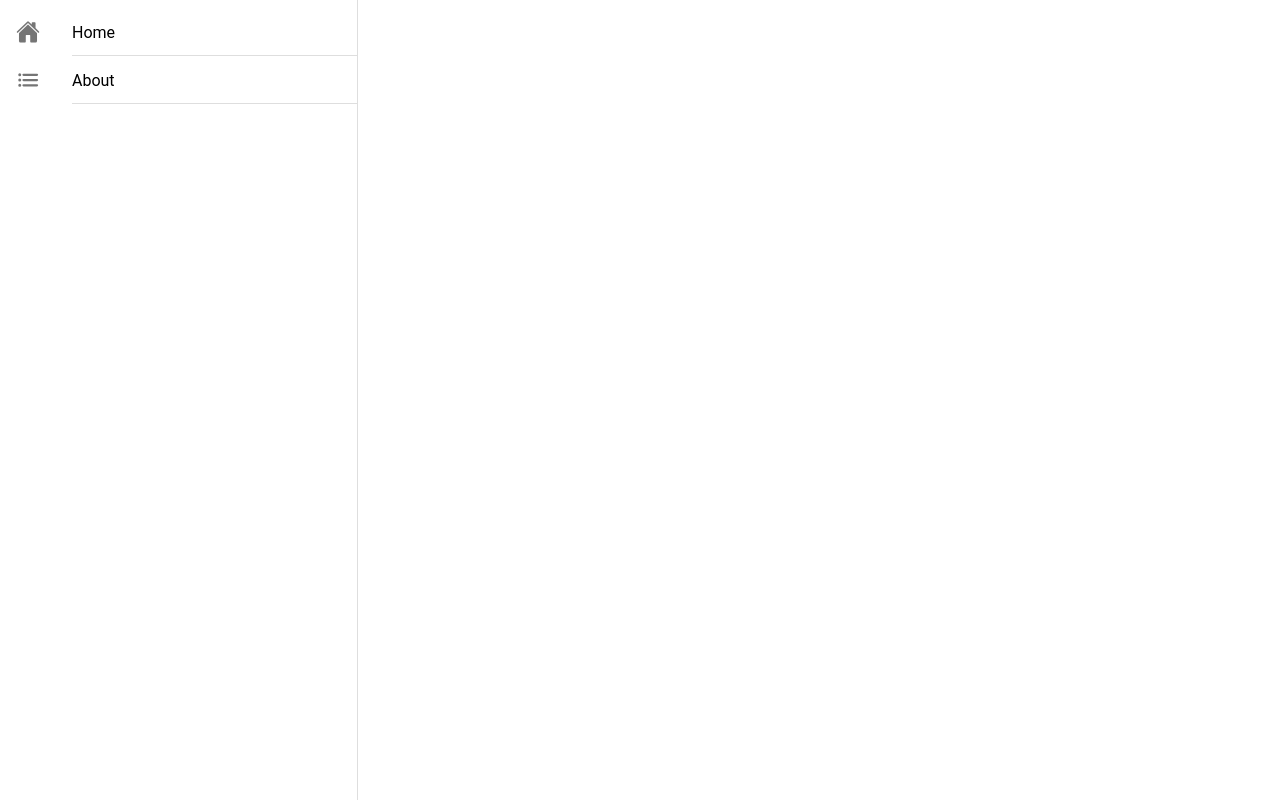
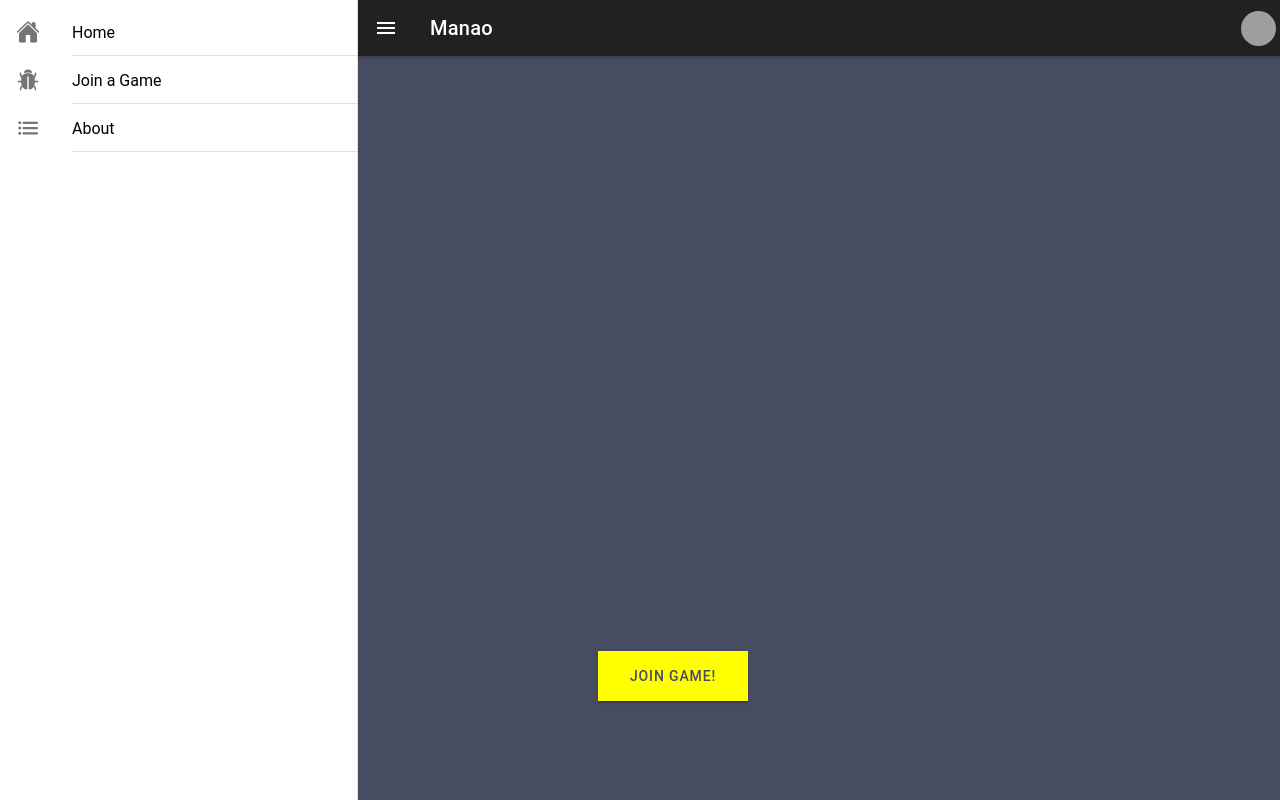
Before and after one commit to lydialawli/manao-ionic, a React (Create React App) app: page /home/join in a window 1280 px wide. Built offline with nearby package versions, Linux system fonts and the light colour scheme; grey boxes are pictures that could not be loaded; the HTML template or start-up script is replaced by a standard one.

Commit message:
added Join page

```diff
--- a/src/App.tsx
+++ b/src/App.tsx
@@ -6,8 +6,9 @@ import { AppPage } from './declarations';
 
 import Menu from './components/Menu';
 import Home from './pages/Home.jsx';
+import Join from './pages/Join.jsx';
 import About from './pages/About.jsx';
-import { home, list } from 'ionicons/icons';
+import { home, list, bug } from 'ionicons/icons';
 
 /* Core CSS required for Ionic components to work properly */
 import '@ionic/react/css/core.css';
@@ -35,6 +36,11 @@ const appPages: AppPage[] = [
     icon: home
   },
   {
+    title: 'Join a Game',
+    url: '/home/join',
+    icon: bug
+  },
+  {
     title: 'About',
     url: '/home/about',
     icon: list
@@ -48,6 +54,7 @@ const App: React.FC = () => (
         <Menu appPages={appPages} />
         <IonRouterOutlet id="main">
           <Route path="/home" component={Home} exact={true} />
+          <Route path="/home/join" component={Join} exact={true} />
           <Route path="/home/about" component={About} exact={true} />
           <Route exact path="/" render={() => <Redirect to="/home" />} />
         </IonRouterOutlet>
--- /dev/null
+++ b/src/pages/Join.jsx
@@ -0,0 +1,35 @@
+import { IonContent, IonHeader, IonIcon, IonPage, IonTitle, IonToolbar, IonSlides, IonSlide, IonButtons, IonButton, IonGrid, IonRow, IonCol, IonMenuButton, IonAvatar, IonChip, IonItem, IonLabel } from '@ionic/react';
+import React from 'react';
+import '../styles/toolbar.css'
+import '../styles/home.css'
+
+class Join extends React.Component {
+
+  render() {
+    return (
+      <IonPage>
+        <IonHeader>
+          <IonToolbar className="toolbar">
+            <IonButtons slot="start">
+              <IonMenuButton />
+            </IonButtons>{" "}
+            <IonTitle> Manao </IonTitle>{" "}
+            <IonButtons slot="end">
+              <IonAvatar>
+                <img src="https://previews.123rf.com/images/alex9230/alex92301710/alex9230171000012/87612992-cute-face-of-lime-fruit-vector-illustration.jpg" />
+              </IonAvatar>
+            </IonButtons>{" "}
+          </IonToolbar>{" "}
+        </IonHeader>{" "}
+
+
+        <IonContent className="main ion-padding">
+          <IonButton className="play">JOIN GAME!</IonButton>
+        </IonContent>
+      </IonPage>
+    );
+  }
+
+};
+
+export default Join;
```
